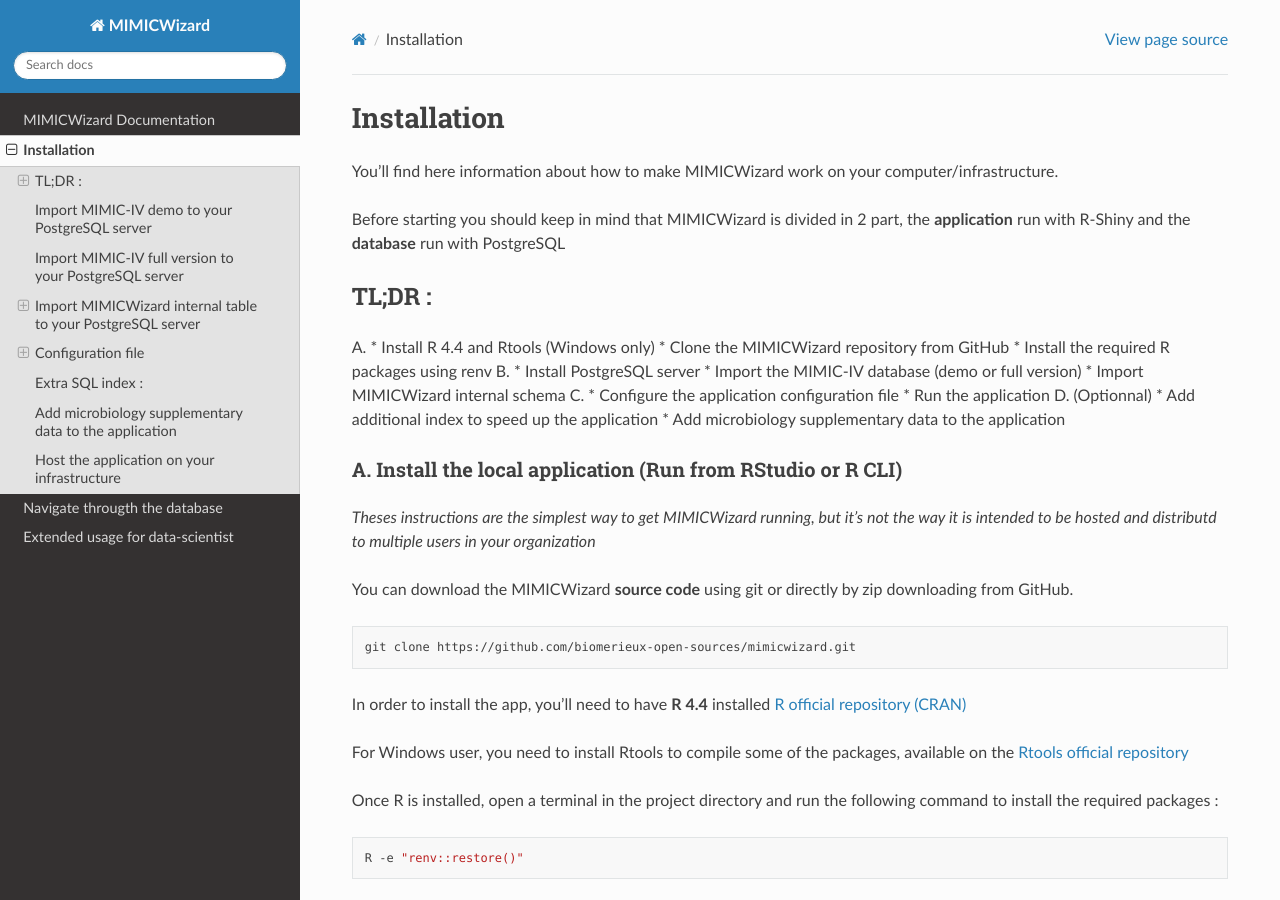
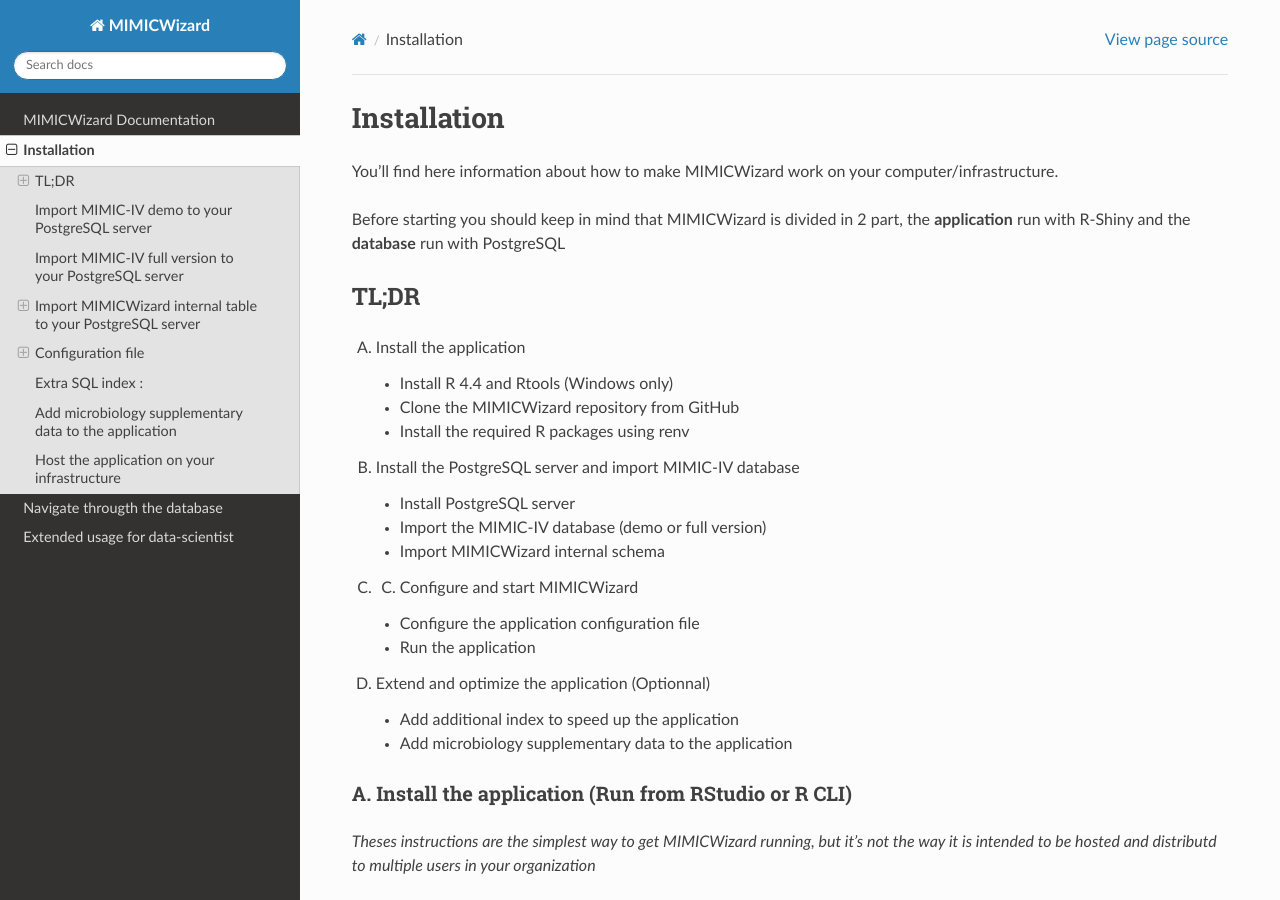
Before and after one commit to LucasDuval/MIMICWizard_Documentation, a Sphinx documentation site: the page built from docs/source/installation.rst, in a window 1280 px wide and 900 px high. Built offline with Sphinx 7.4.7 and the Read the Docs theme 3.1.0, drawn with Linux system fonts in a browser that asks for light colours; pages that are not in the unit, such as notebooks, are missing from menus.

Commit message:
fix: numbered list

```diff
--- a/docs/source/installation.rst
+++ b/docs/source/installation.rst
@@ -5,25 +5,32 @@
 
 Before starting you should keep in mind that MIMICWizard is divided in 2 part, the **application** run with R-Shiny and the **database** run with PostgreSQL
 
-TL;DR :
+TL;DR
 ========
 
-A.
-* Install R 4.4 and Rtools (Windows only)
-* Clone the MIMICWizard repository from GitHub
-* Install the required R packages using renv
-B.
-* Install PostgreSQL server
-* Import the MIMIC-IV database (demo or full version)
-* Import MIMICWizard internal schema
-C.
-* Configure the application configuration file
-* Run the application
-D. (Optionnal)
-* Add additional index to speed up the application
-* Add microbiology supplementary data to the application
+A. Install the application
 
-A. Install the local application (Run from RStudio or R CLI)
+   * Install R 4.4 and Rtools (Windows only)
+   * Clone the MIMICWizard repository from GitHub
+   * Install the required R packages using renv
+
+B. Install the PostgreSQL server and import MIMIC-IV database
+
+   * Install PostgreSQL server
+   * Import the MIMIC-IV database (demo or full version)
+   * Import MIMICWizard internal schema
+
+C. C. Configure and start MIMICWizard
+
+   * Configure the application configuration file
+   * Run the application
+
+D. Extend and optimize the application (Optionnal)
+
+   * Add additional index to speed up the application
+   * Add microbiology supplementary data to the application
+
+A. Install the application (Run from RStudio or R CLI)
 *********************************************************
 *Theses instructions are the simplest way to get MIMICWizard running, but it's not the way it is intended to be hosted and distributd to multiple users in your organization*
 
```
